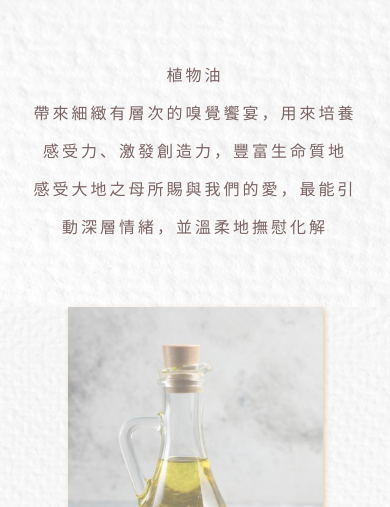
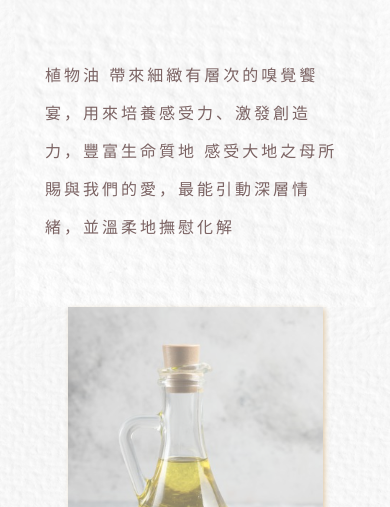
Before and after one commit to jamiecode8/tfd101010, a plain HTML site: page html/product_2_bs.html in a window 390 px wide. Shown: the part 825-1332 px from the top of the page. Drawn offline with Linux system fonts and the light colour scheme; a web font is replaced by a local one.

Commit message:
[feat] 每一頁的引言CSS調整手機板

```diff
--- a/css/product_2.css
+++ b/css/product_2.css
@@ -109,6 +109,10 @@
 @media screen and (max-width: 575px){
 	.quote p{
 		padding: 60px 30px;
+		text-align: left;
+	}
+	.br{
+		display: none;
 	}
 }
 
--- a/css/style.css
+++ b/css/style.css
@@ -43,6 +43,10 @@ html, body{
 @media screen and (max-width: 575px) {
 	.mid{
 		max-width: 330px;
+		margin: 0 auto;
+	}
+	.quote p{
+		max-width: 300px;
 		margin: 0 auto;
 	}
 }
--- a/html/product_2_bs.html
+++ b/html/product_2_bs.html
@@ -94,9 +94,9 @@
 		<!-- quote -->
 		<div class="quote">
 				<p>
-				植物油<br>
-				帶來細緻有層次的嗅覺饗宴，用來培養感受力、激發創造力，豐富生命質地<br>
-				感受大地之母所賜與我們的愛，最能引動深層情緒，並溫柔地撫慰化解<br>
+				植物油<br class="br">
+				帶來細緻有層次的嗅覺饗宴，用來培養感受力、激發創造力，豐富生命質地<br class="br">
+				感受大地之母所賜與我們的愛，最能引動深層情緒，並溫柔地撫慰化解
 				</p>
 		</div>
 
```
